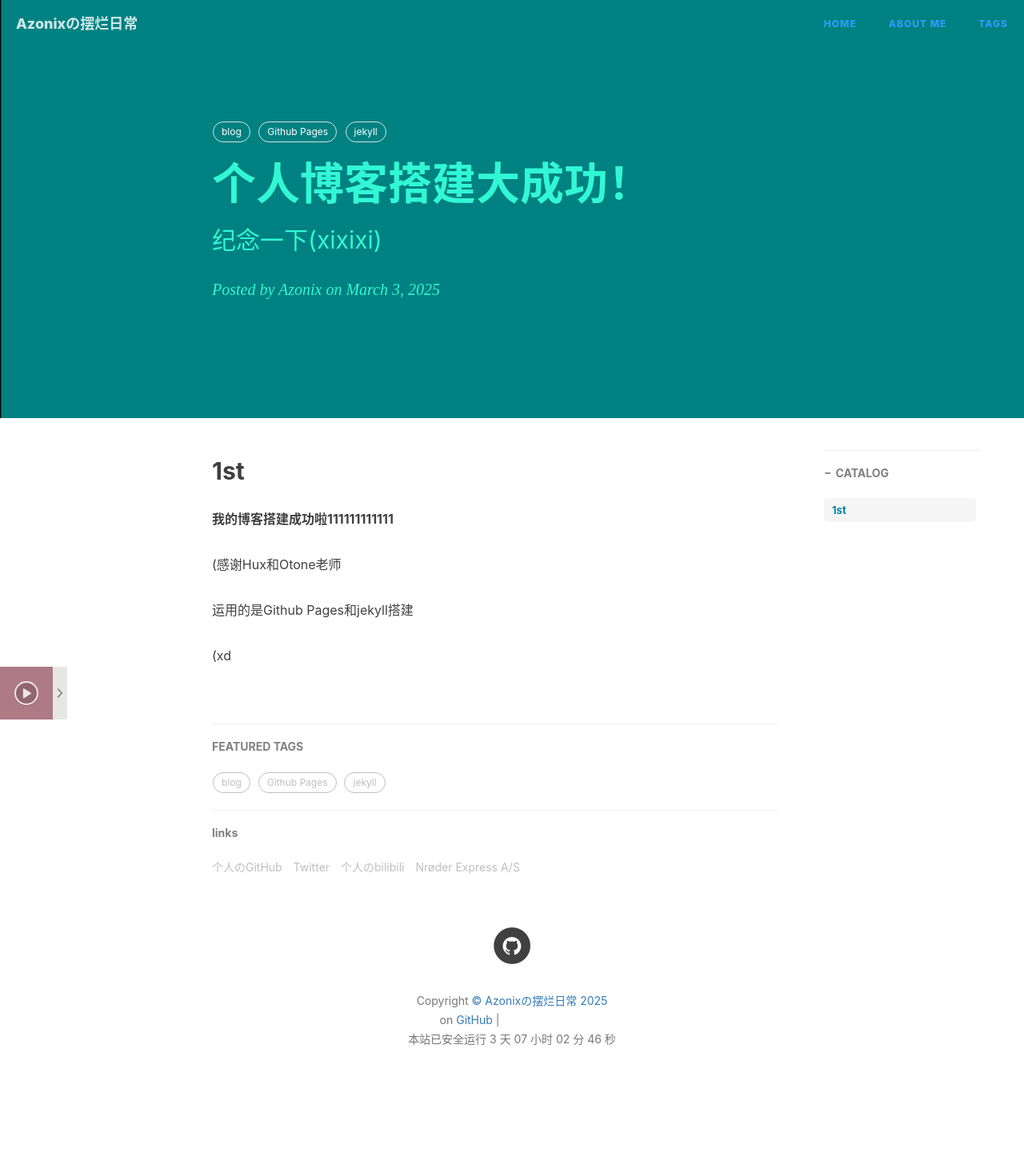
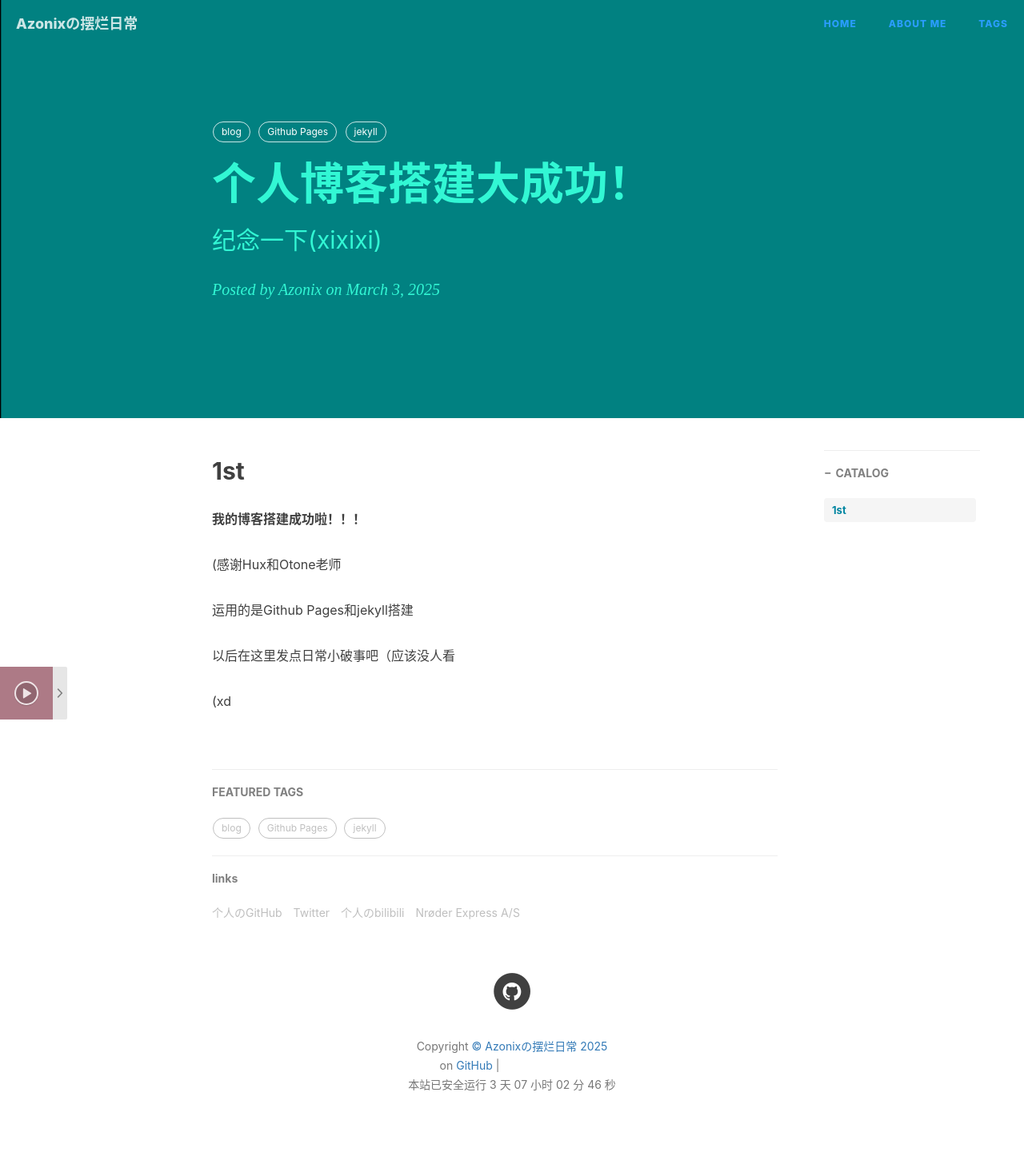
Before and after one commit to 1tonce/1tonce.github.io, a Jekyll site: the page built from _posts/2025-03-03-1.md, in a window 1280 px wide. Shown: the whole page at 80% size. Built offline with Jekyll 4.4.1, drawn with Linux system fonts in a browser that asks for light colours; nearby versions of some CDN libraries; comment, search, counter and statistics services are not loaded; before the commit the page ends 1404 px from its top, so only the background shows below that; grey boxes are pictures that could not be loaded.

Commit message:
Update 2025-03-03-1.md

```diff
--- a/_posts/2025-03-03-1.md
+++ b/_posts/2025-03-03-1.md
@@ -13,10 +13,12 @@ tags:
 ---
 
 ## 1st ##
-**我的博客搭建成功啦111111111111**
+**我的博客搭建成功啦！！！**
 
 (感谢Hux和Otone老师
 
 运用的是Github Pages和jekyll搭建
 
+以后在这里发点日常小破事吧（应该没人看
+
 (xd
```
